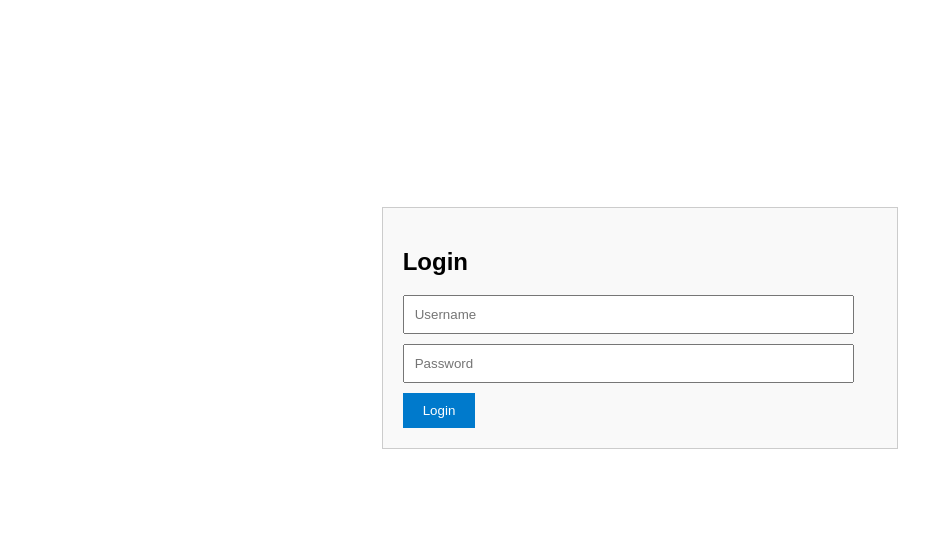
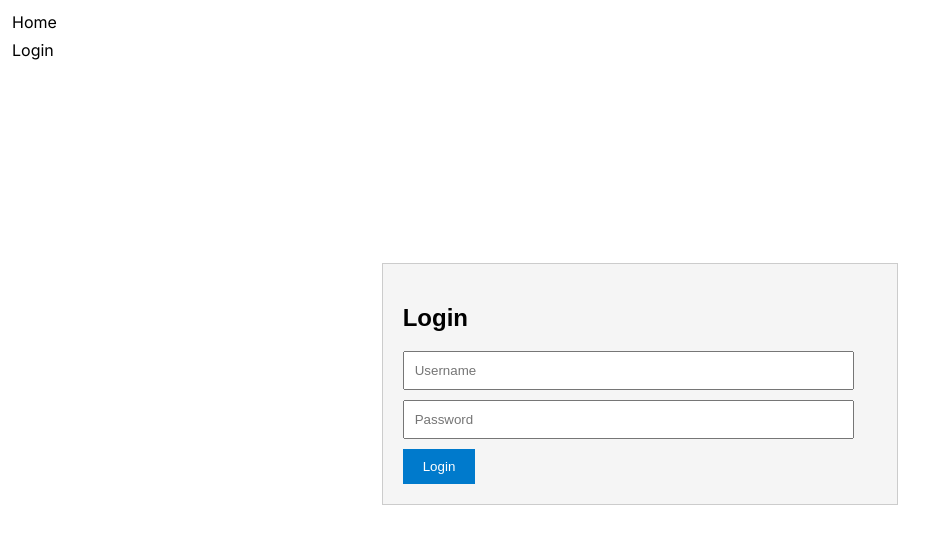
Before and after one commit to redgerxu/tutorhub, a Next.js app: page /login in a window 1280 px wide. Shown: the top 544 px of the page, without its empty margins (0-948 px from the left). Built offline with nearby package versions, Linux system fonts and the light colour scheme.

Commit message:
more styling stuff

```diff
--- a/src/app/globals.css
+++ b/src/app/globals.css
@@ -2,4 +2,5 @@
   padding: 0;
   height: 100%;
   width: 100%;
+  font-family: Arial, Helvetica, sans-serif;
 }
--- a/src/app/layout.tsx
+++ b/src/app/layout.tsx
@@ -1,13 +1,8 @@
-import "./globals.css";
-import type { Metadata } from "next";
+import "@/app/globals.css";
+
 import { Inter } from "next/font/google";
 import Navbar from "@/components/Navbar";
 const inter = Inter({ subsets: ["latin"] });
-
-export const metadata: Metadata = {
-  title: "TutorHub",
-  description: "A community powered eduction platform",
-};
 
 export default function RootLayout({
   children,
@@ -15,11 +10,9 @@ export default function RootLayout({
   children: React.ReactNode;
 }) {
   return (
-    <html lang="en">
-      <body className={inter.className}>
-        <Navbar />
-        {children}
-      </body>
-    </html>
+    <div className={inter.className}>
+      <Navbar />
+      {children}
+    </div>
   );
 }
--- a/src/app/page.module.css
+++ b/src/app/page.module.scss
@@ -1,5 +1,4 @@
 .main {
-  font-family: Arial, Helvetica, sans-serif;
   width: 100%;
   height: 100%;
   display: grid;
@@ -7,7 +6,6 @@
   grid-template-rows: repeat(5, 1fr);
   grid-column-gap: 0px;
   grid-row-gap: 0px;
-  border: 2px solid black;
 }
 
 .center {
--- a/src/app/page.tsx
+++ b/src/app/page.tsx
@@ -1,6 +1,4 @@
-import Image from "next/image";
-import styles from "./page.module.css";
-import { useRouter } from "next/router";
+import styles from "./page.module.scss";
 
 export default function Home() {
   return (
--- /dev/null
+++ b/src/pages/_app.tsx
@@ -0,0 +1,19 @@
+import React from "react";
+import { AppProps } from "next/app";
+import Layout from "@/app/layout";
+import { Metadata } from "next";
+
+export const metadata: Metadata = {
+  title: "TutorHub",
+  description: "A community powered eduction platform",
+};
+
+const App = ({ Component, pageProps }: AppProps) => {
+  return (
+    <Layout>
+      <Component {...pageProps} />
+    </Layout>
+  );
+};
+
+export default App;
--- a/src/pages/login/index.module.scss
+++ b/src/pages/login/index.module.scss
@@ -14,7 +14,7 @@
   border: 1px solid #ccc;
   padding: 20px;
   margin: 20px;
-  background-color: #f9f9f9;
+  background-color: $background-color;
 }
 
 .container input[type="text"],
```
Also changed, not shown: src/app/_app.tsx (added, +19 -0 lines).
